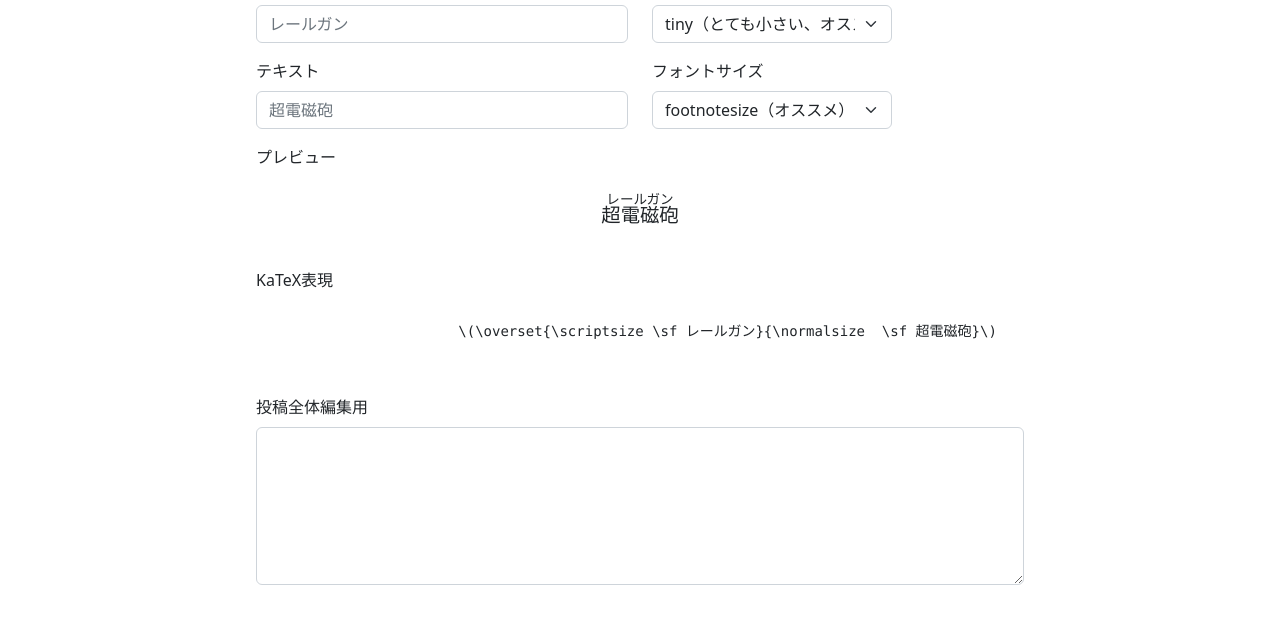
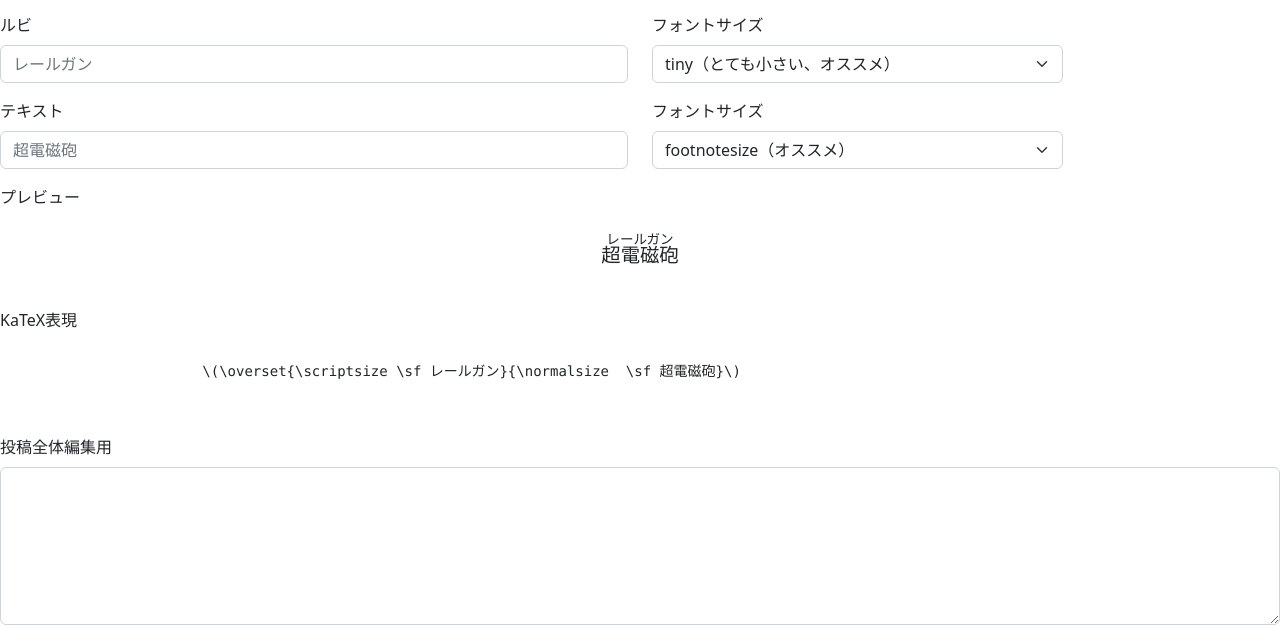
Before and after one commit to hidao80/KaTeX-ruby-generator, a plain HTML site: page index.html in a window 1280 px wide. Shown: the part 176-817 px from the top of the page. Drawn offline with nearby package versions, Linux system fonts and the light colour scheme.

Commit message:
fix: layout

```diff
--- a/index.html
+++ b/index.html
@@ -24,12 +24,15 @@
         crossorigin="anonymous" referrerpolicy="no-referrer" />
     <style>
         body {
-            width: 60vw;
+            width: 100dvw;
             margin: 0 auto;
         }
 
         main {
             width: 100%;
+            display: flex;
+            flex-direction: column;
+            justify-content: center;l
         }
 
         input, select {
@@ -126,7 +129,7 @@
                 const base = $$('#base').value.trim().replaceAll(" ", "\\ ");
                 const rubySize = $$('#ruby-size').value;
                 const baseSize = $$('#base-size').value;
-                const katex = `\\(\\overset{${rubySize} \\sf ${ruby}}{${baseSize}  \\sf ${base}}\\)`;
+                const katex = `\\(\\overset{${rubySize} \\sf ${ruby}}{${baseSize} \\sf ${base}}\\)`;
                 $$('#result').innerHTML = katex;
                 $$('#source').innerHTML = katex;
                 render();
```
